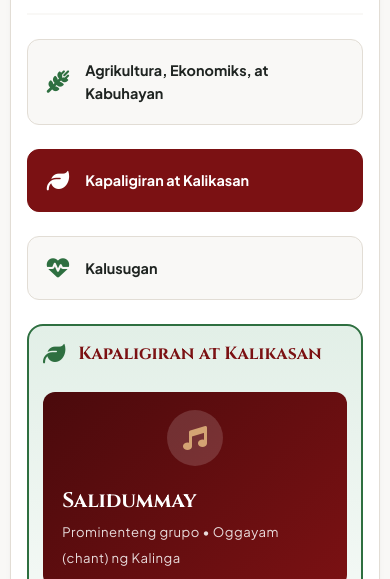
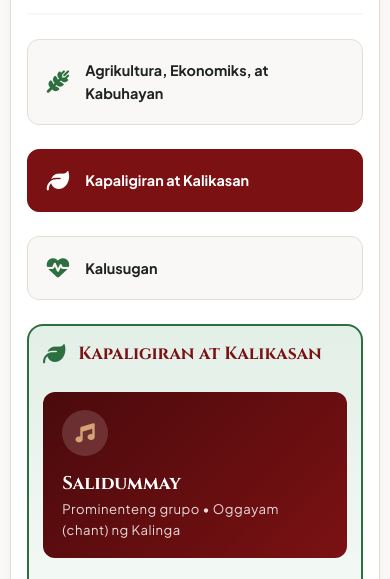
Before and after one commit to rml-upb/Proyektong-Pangwika, a plain HTML site: page tab3.html in a window 390 px wide. Both pictures are taken after a click on the button "Kapaligiran at Kalikasan". Shown: the part 249-828 px from the top of the page. Drawn offline with Linux system fonts and the light colour scheme.

Commit message:
Update styles.css

```diff
--- a/styles.css
+++ b/styles.css
@@ -852,3 +852,43 @@ body { overflow-x: hidden; overflow-wrap: anywhere; }
 @media (prefers-reduced-motion: reduce) {
   *, *::before, *::after { animation: none !important; transition: none !important; }
 }
+
+/* ===== Fix: banners overflowing their container on mobile ===== */
+.song-banner,
+.festival-banner {
+  width: 100%;
+  max-width: 100%;
+  min-width: 0;
+  overflow: hidden;
+}
+.song-banner > div:last-child,
+.festival-banner > div:last-child {
+  min-width: 0;
+  flex: 1 1 0;
+  max-width: 100%;
+}
+.song-banner h4,
+.song-banner span,
+.festival-banner h4,
+.festival-banner p {
+  display: block;
+  max-width: 100%;
+  overflow-wrap: anywhere;
+  word-break: break-word;
+}
+@media (max-width: 600px) {
+  .song-banner,
+  .festival-banner {
+    flex-direction: column;
+    align-items: flex-start;
+    gap: 0.8rem;
+  }
+  .song-banner > div:last-child,
+  .festival-banner > div:last-child {
+    flex: 0 0 auto;
+    width: 100%;
+  }
+  .song-banner h4 { font-size: 1.15rem; }
+  .song-banner .song-icon { width: 46px; height: 46px; font-size: 1.2rem; }
+  .festival-banner .festival-icon { width: 52px; height: 52px; font-size: 1.4rem; }
+}
```
